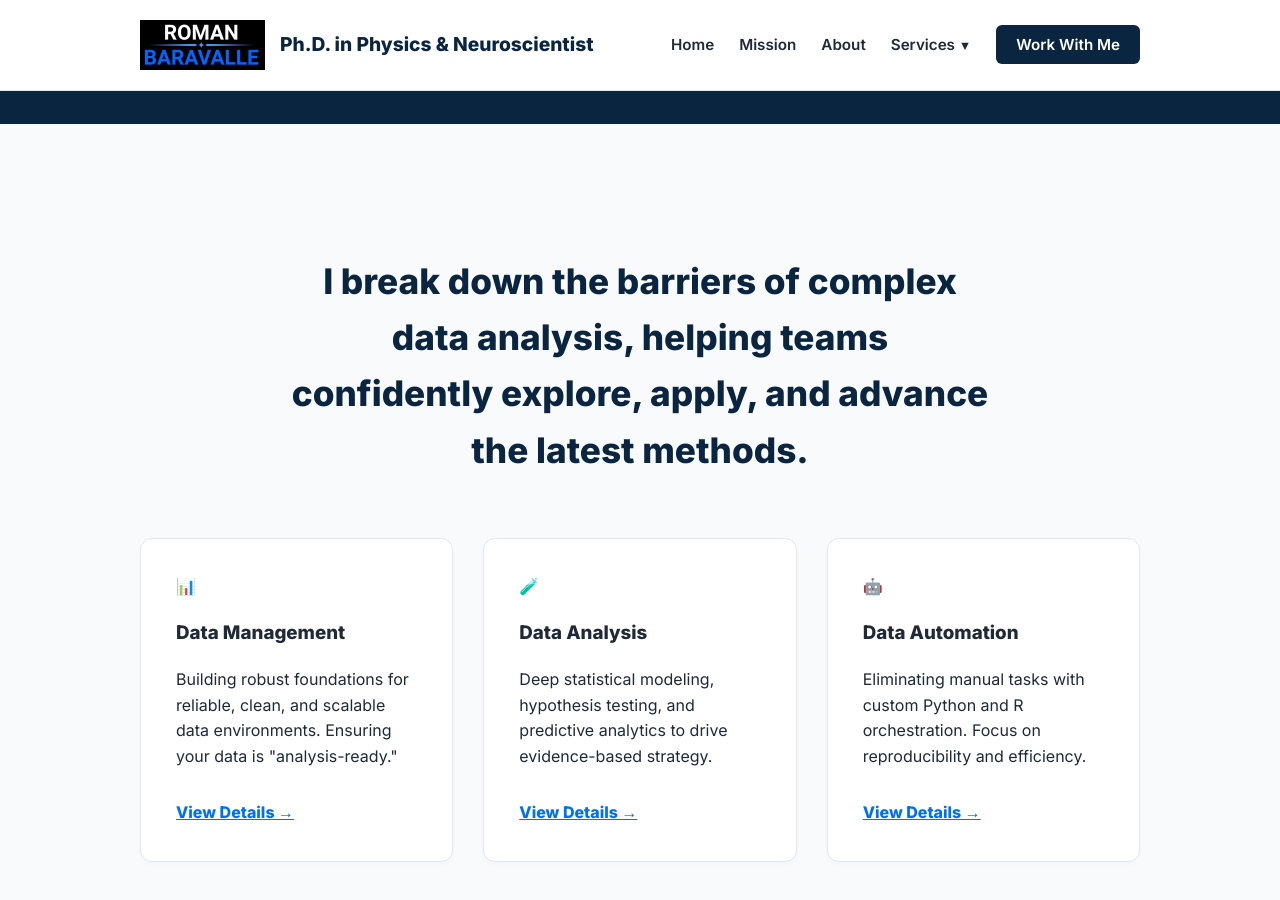
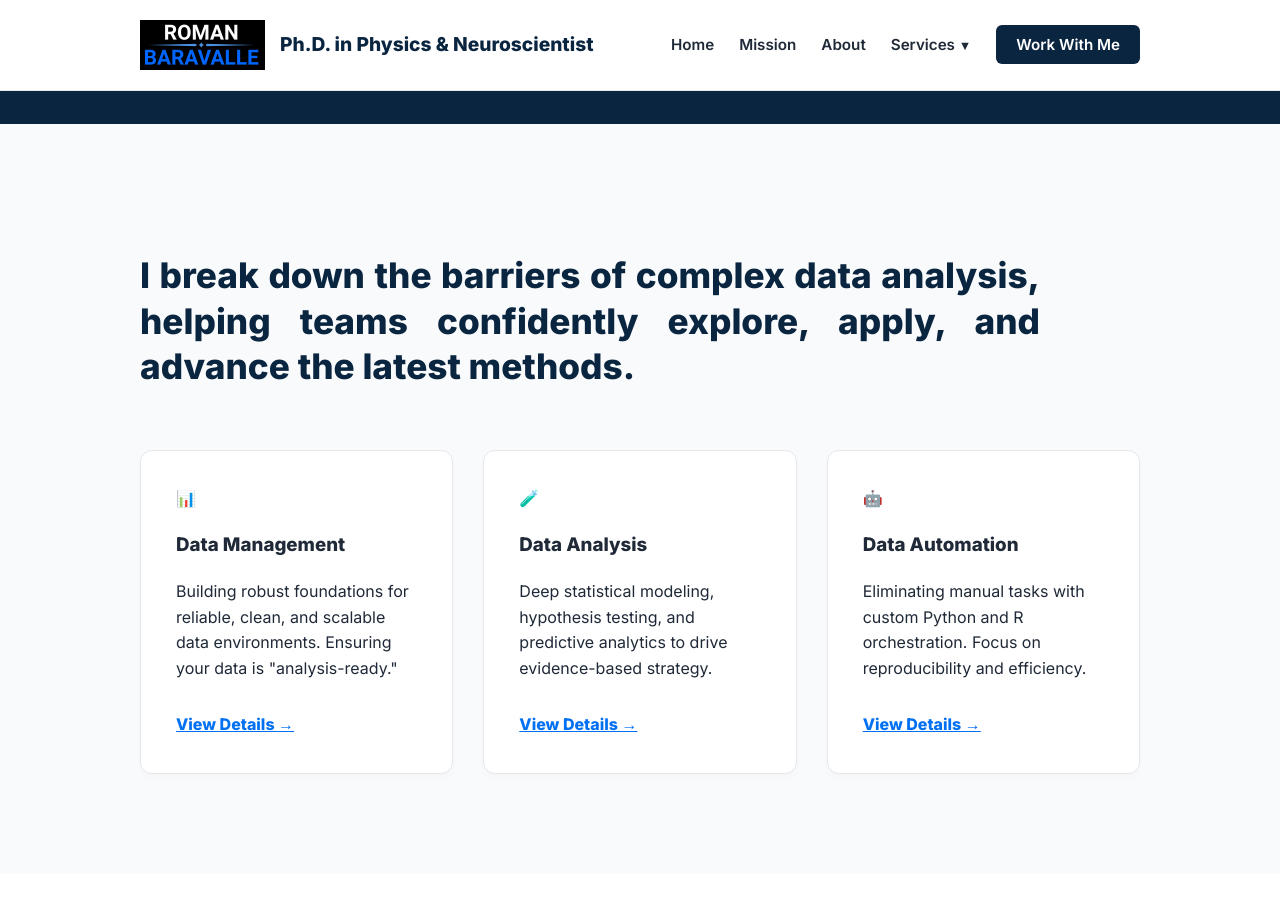
Before and after one commit to RomanDataScience/BaravalleDataSolver, a Jekyll site: the page built from index.md, in a window 1280 px wide and 900 px high, scrolled down 467 px. Built offline with Jekyll 4.4.1, drawn with Linux system fonts in a browser that asks for light colours.

Commit message:
Update index.md

```diff
--- a/index.md
+++ b/index.md
@@ -26,8 +26,9 @@ permalink: /
 
 <div class="section bg-offset">
   <div class="container">
-    <div style="text-align: center; max-width: 700px; margin: 0 auto 60px auto;">
-      <h2 style="font-size: 2.2rem; color: var(--secondary);">I break down the barriers of complex data analysis, helping teams confidently explore, apply, and advance the latest methods.
+    <div style="max-width: 900px; margin: 0 0 60px 0;">
+      <h2 style="font-size: 2.2rem; color: var(--secondary); text-align: justify; line-height: 1.3;">
+        I break down the barriers of complex data analysis, helping teams confidently explore, apply, and advance the latest methods.
       </h2>
     </div>
 
```
